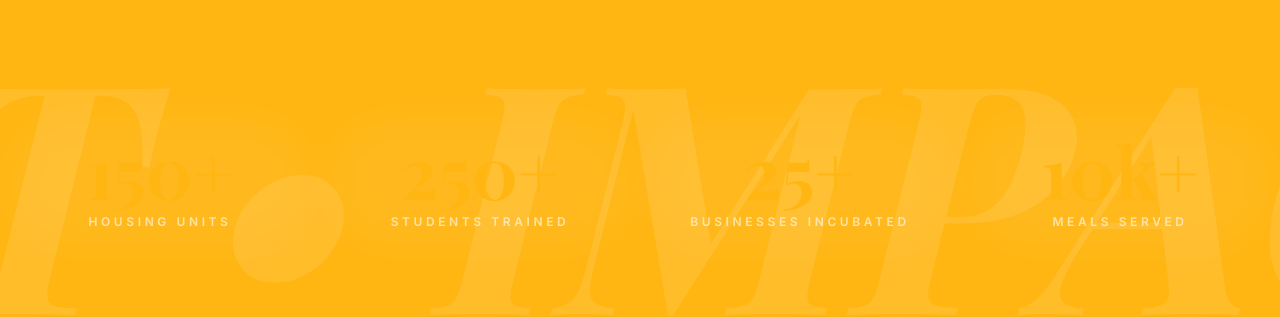
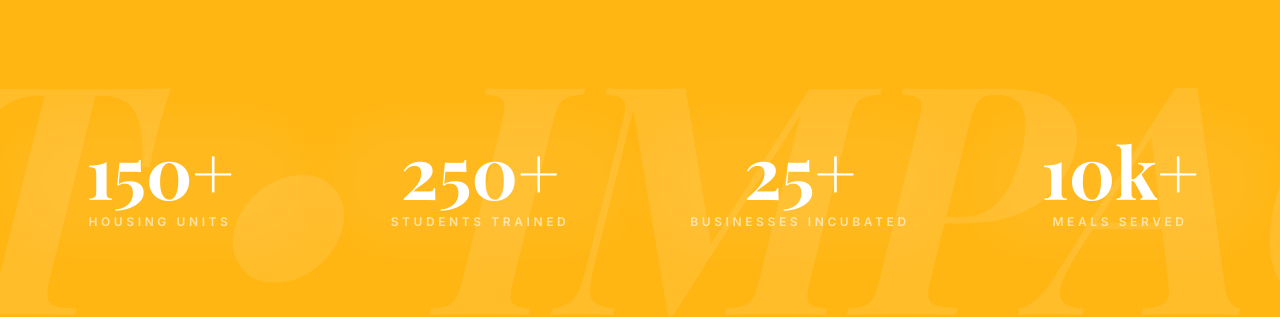
Before and after one commit to mastereljay/Sparc-Wise-Website, a React (Vite) app: page / in a window 1280 px wide. Shown: the part 5080-5397 px from the top of the page. Built offline with nearby package versions, Linux system fonts and the light colour scheme; a web font is replaced by a local one.

Commit message:
style: make stat counter numbers white on accent background

```diff
--- a/src/App.tsx
+++ b/src/App.tsx
@@ -70,7 +70,7 @@ const StatCounter = ({ value, label }: { value: string, label: string }) => {
         whileInView={{ opacity: 1, scale: 1 }}
         className="absolute -inset-4 bg-white/5 rounded-full blur-xl opacity-0 group-hover:opacity-100 transition-opacity"
       />
-      <p className="text-5xl md:text-7xl font-serif font-bold mb-2 text-accent relative z-10">
+      <p className="text-5xl md:text-7xl font-serif font-bold mb-2 text-white relative z-10">
         {count}{suffix}
       </p>
       <p className="text-xs uppercase tracking-[0.3em] opacity-60 font-bold relative z-10">{label}</p>
```
